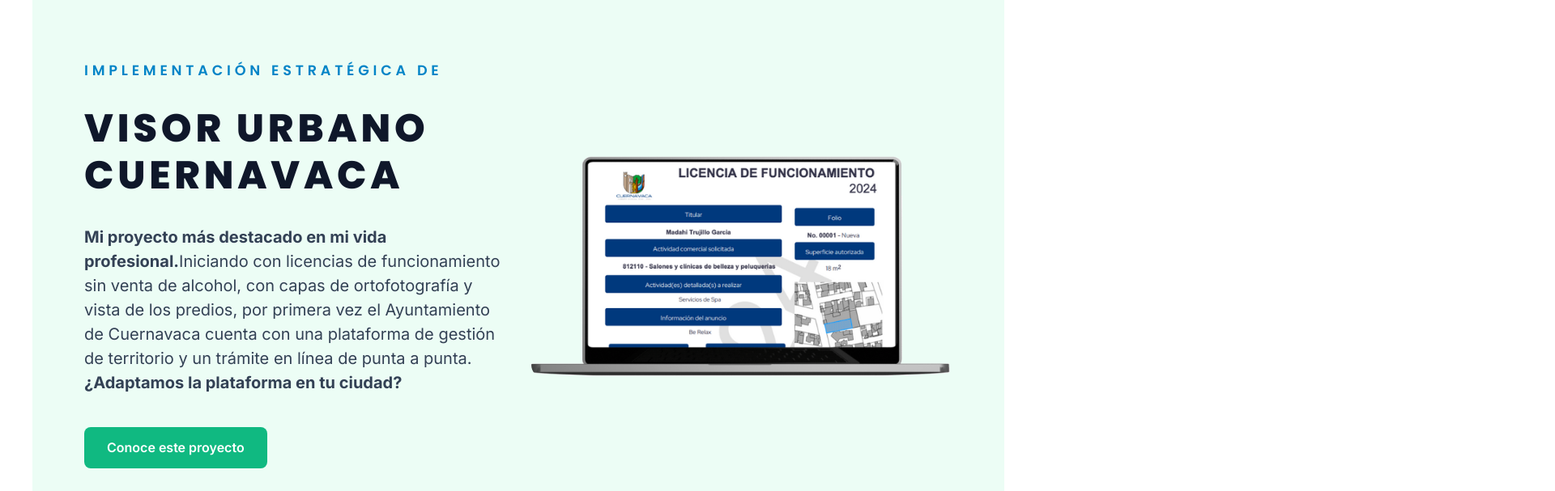
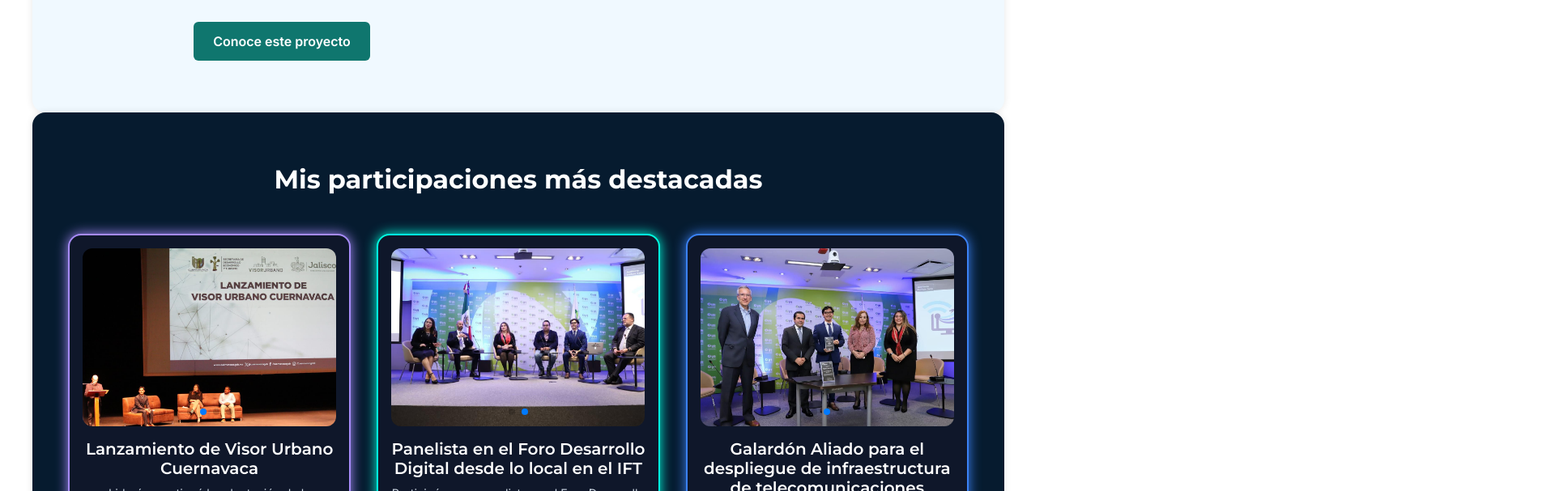
Before and after one commit to FerDeGante/De-Gante, a Next.js app: page / in a window 1280 px wide. Shown: the part 1349-1956 px from the top of the page at 81% size, 1920 px wide, since content can reach past the window. Built offline with nearby package versions, Linux system fonts and the light colour scheme.

Commit message:
corregí css

```diff
--- a/src/app/globals.css
+++ b/src/app/globals.css
@@ -1,95 +1,83 @@
+@import url('https://fonts.googleapis.com/css2?family=Inter:wght@400;500;600&family=Montserrat:wght@600;700;800&family=Poppins:wght@500;600;700;800&display=swap');
+
 :root {
-  --primary-color: #0b1c2c;
+  --primary-color: #061b2f;
   --accent-color: #4cbbdb;
   --secondary-color: #66F0D1;
   --text-color: #02113a;
+  --background-color: #f8fafc;
+   --primary-font: 'Inter', sans-serif;
+  --heading-font: 'Montserrat', sans-serif;
 }
 
 body {
   font-family: 'Inter', sans-serif;
+  margin: 0;
+  padding: 0;
+  box-sizing: border-box;
 }
-
 
 h1, h2, h3, h4, h5, h6, .hero-title, .projects-title, .services-title, .contact-title {
   font-family: 'Poppins', sans-serif;
 }
 
+/* === LAYOUT GENERAL === */
+section {
+  padding: 4rem 2rem;
+  max-width: 1200px;
+  margin: 0 auto;
+}
+
+img {
+  display: block;
+  max-width: 100%;
+  height: auto;
+  border-radius: 1rem;
+}
+
 /* === HERO SECTION === */
 .hero {
   display: flex;
-  flex-wrap: wrap-reverse;
-  justify-content: center;
+  justify-content: space-between;
+  align-items: center;
   gap: 2rem;
-  padding: 2rem clamp(1rem, 5vw, 3rem);
+  padding: 5rem 2rem;
   background-color: #ffffff;
   color: var(--text-color);
 }
 
 .hero-left {
-  max-width: 600px;
+  flex: 1;
   display: flex;
   flex-direction: column;
   gap: 1.5rem;
 }
 
-.hero-logo-block {
-   display: flex;
-  align-items: center;
-  gap: 1rem;
-  margin-bottom: 2rem;
+.hero-title {
+  font-size: clamp(2rem, 5vw, 3rem);
+  font-weight: 800;
+  line-height: 1.2;
+  color: var(--text-color);
 }
-
-.hero-name-group {
-   display: flex;
-  flex-direction: column;
-  align-items: flex-start;
-}
-.hero-slogan {
-    font-size: 0.9rem;
-  font-weight: 500;
-  color: var(--accent-color);
-  margin-top: 0.25rem;
-  letter-spacing: 0.5px;
-  text-transform: uppercase;
-}
-
-.hero-name {
-  font-size: 1.25rem;
-  font-weight: 700;
-  letter-spacing: 0.5px;
-  color: #222222;
-}
-
-.hero-name span {
-  color: var(--accent-color);
-}
-
-.hero-title {
-font-size: clamp(1.5rem, 4vw, 2.5rem);
-  font-weight: 800;
-  line-height: 1.3;
-}
-
-.text-accent {
+.hero-title span {
   color: var(--accent-color);
 }
 
 .hero-description {
-  font-size: clamp(1rem, 2.5vw, 1.1rem);
+  font-size: 1.1rem;
+  color: #333;
   line-height: 1.6;
-  font-size: 1.1rem;
-  color: #222222;
 }
 
 .hero-cta {
   background-color: var(--secondary-color);
   color: #00332C;
   padding: 0.75rem 1.5rem;
+  font-weight: 600;
   text-decoration: none;
-  font-weight: 600;
   border-radius: 6px;
+  transition: transform 0.2s ease;
   width: fit-content;
-  transition: transform 0.2s ease;
 }
 
 .hero-cta:hover {
@@ -97,175 +85,174 @@
 }
 
 .hero-right {
-  flex-shrink: 0;
-  margin-top: 2rem;
+  flex: 1;
+  display: flex;
+  justify-content: center;
 }
 
 .hero-photo {
- border-radius: 1rem;
-  max-width: 650px;
+  max-width: 480px;
   height: auto;
-  object-fit: cover;
 }
 
-/* === STRATEGIC IMPLEMENTATION SECTION === */
-
-.strategic {
+/* === STRATEGIC SECTION === */
+.strategic-section {
   display: flex;
   justify-content: space-between;
   align-items: center;
-  padding: 5rem 4rem;
-  background-color: #ecfdf5; /* tono verde menta suave */
-  flex-wrap: wrap;
   gap: 2rem;
-  overflow-x: hidden; /* ✅ evita scroll horizontal */
-  max-width: 1200px;
-  margin: 0 auto;
+  padding: 4rem 2rem;
+  background-color: #f0f9ff;
+  border-radius: 1rem;
+  box-shadow: 0 0 10px rgba(0, 0, 0, 0.1);
 }
 
 .strategic-left {
-  flex: 1 1 300px;
-  max-width: 600px;
-  display: flex;
-  flex-direction: column;
-  gap: 1.5rem;
-  color: #122758;
+  flex: 1;
+  align-items: flex-start;
+  text-align: left;
 }
 
-.strategic-label {
-  font-size: 1.1rem;
-  font-weight: 600;
-  color: #0284c7;
-  text-transform: uppercase;
-  letter-spacing: 0.3rem;
+.strategic-right {
+  flex: 1;
+  justify-content: flex-end;
+}
+
+@media (max-width: 900px) {
+  .strategic-section {
+    flex-direction: column;
+    text-align: center;
+  }
+  .strategic-left,
+  .strategic-right {
+    align-items: center;
+    text-align: center;
+    justify-content: center;
+  }
 }
 
 .strategic-title {
+  font-family: var(--heading-font);
   font-size: 3rem;
   font-weight: 800;
   color: #0f172a;
   letter-spacing: 0.3rem;
 }
+.strategic-label {
+  font-size: 1.5rem;
+  font-weight: 600;
+  color: var(--accent-color);
 
-.strategic-subtitle {
-  font-size: 1.25rem;
-  font-weight: 400;
-  color: #334155;
 }
 
-.strategic-button {
-  background-color: #10b981;
-  color: white;
-  padding: 0.85rem 1.75rem;
-  font-weight: 600;
-  font-size: 1rem;
-  text-decoration: none;
-  border-radius: 8px;
-  width: fit-content;
-  transition: all 0.25s ease;
+.strategic-description {
+  font-size: 1.2rem;
+  color: #334155;
+  margin-top: 1rem;
 }
 
-.strategic-button:hover {
-  background-color: #059669;
+.strategic-left {
+  display: flex;
+  flex-direction: column;
+  align-items: center;
+  gap: 1.5rem;
 }
-
-
 .strategic-right {
-  flex: 1 1 300px;
   display: flex;
   justify-content: center;
   align-items: center;
-  width: 100%;
 }
-
-.strategic-mockup {
-  width: 100%;
-  max-width: 600px;
+.strategic-img {
+  max-width: 100%;
   height: auto;
   border-radius: 1rem;
-  object-fit: contain;
 }
-
-.projects-section {
-  padding: 2rem;
-}
-
-.projects-section h2 {
-  text-align: center;
-  font-size: 2rem;
-  font-weight: 700;
-  margin-bottom: 2rem;
-}
-
-.project-card {
-  background: rgba(255, 255, 255, 0.05);
-  border-radius: 0.5rem;
-  padding: 1rem;
-  transition: transform 0.3s ease;
-  overflow: hidden;
-  text-decoration: none;
-  color: inherit;
-}
-
-.project-card:hover {
+.strategic-button:hover {
+  background-color: #00ffe0;
   transform: scale(1.05);
 }
 
-.project-card h3 {
-  margin-top: 1rem;
-  font-size: 1.125rem;
+.services-section {
+  background-color: var(--primary-color);
+  text-align: center;
+  border-radius: 1rem;
+  padding: 4rem 2rem;
+  margin-bottom: 2rem;
+}
+.strategic-button {
+  background-color: #0f766e;
+  color: white;
+  padding: 0.75rem 1.5rem;
   font-weight: 600;
-  color: white;
+  text-decoration: none;
+  border-radius: 6px;
+  transition: background-color 0.2s ease, transform 0.2s ease;
 }
 
-.project-image-container {
-  position: relative;
-  width: 100%;
-  height: 192px; /* h-48 */
-  border-radius: 0.5rem;
-  overflow: hidden;
+/* === COMMON SECTION HEADINGS === */
+.participations-title,
+.contact-title {
+  font-size: 2rem;
+  font-weight: 800;
+  margin-bottom: 2.5rem;
+  color: #0f172a;
+  text-align: center;
 }
 
 /* === PARTICIPATIONS SECTION === */
-
 .participations-section {
   padding: 4rem 2rem;
-  background-color: var(--primary-color);
+  background-color: var(--primary-color)  ;
+  text-align: center;
+  border-radius: 1rem;
+  box-shadow: 0 0 10px rgba(0, 0, 0, 0.1);
   color: white;
-  text-align: center;
+  font-family: var(--primary-font);
+  margin-bottom: 2rem;
+  display: flex;
+  flex-direction: column;
+  align-items: center;
+  justify-content: center;
+  gap: 2rem;
+  max-width: 1200px;
 }
-
 .participations-title {
   font-size: 2rem;
   font-weight: 700;
+  font-family: var(--heading-font);
+  color: white;
   margin-bottom: 3rem;
 }
 
 .participations-grid {
   display: grid;
   gap: 2rem;
-  grid-template-columns: repeat(auto-fill, minmax(280px, 1fr));
+  grid-template-columns: repeat(auto-fit, minmax(280px, 1fr));
   justify-content: center;
   max-width: 1200px;
   margin: 0 auto;
 }
 
+
 .participation-card {
-  background-color: #0e0e0e;
+  background-color: #0f172a;
   border-radius: 1rem;
   padding: 1rem;
   text-align: center;
   transition: transform 0.3s ease;
+  overflow: hidden;
+  color: white;
 }
 
 .participation-card:hover {
-  transform: scale(1.05);
+  transform: scale(1.03);
 }
 
 .participation-img {
   height: 220px;
   object-fit: cover;
   width: 100%;
+  border-radius: 0.75rem;
 }
 
 .participation-title {
@@ -273,7 +260,9 @@
   font-size: 1.25rem;
   font-weight: 600;
   color: white;
+  font-family: var(--heading-font);
 }
+
 
 .participation-description {
   font-size: 0.9rem;
@@ -281,121 +270,70 @@
   color: #cbd5e1;
 }
 
-/* === GLOW NEÓN === */
-
-.glow-cyan {
-  border: 2px solid #00ffe0;
-  box-shadow: 0 0 15px #00ffe0;
+/* === PROJECTS SECTION === */
+.projects-title {
+  font-size: 2rem;
+  font-weight: 700;
+  font-family: var(--heading-font);
+  color: #ecfdf5;
+  margin-bottom: 3rem;
 }
-
-.glow-teal {
-  border: 2px solid #2dd4bf;
-  box-shadow: 0 0 15px #2dd4bf;
-}
-
-.glow-purple {
-  border: 2px solid #a78bfa;
-  box-shadow: 0 0 15px #a78bfa;
-}
-
-.glow-pink {
-  border: 2px solid #f472b6;
-  box-shadow: 0 0 15px #f472b6;
-}
-.glow-blue {
-  border: 2px solid #3b82f6;
-  box-shadow: 0 0 15px #3b82f6;
-}
-.glow-orange {
-  border: 2px solid #f97316;
-  box-shadow: 0 0 15px #f97316;
-}
-
-/* === PROJECTS SECTION === */
-
 .projects-section {
   padding: 4rem 2rem;
   background-color: var(--primary-color);
   color: white;
   text-align: center;
+  box-shadow: 0 0 10px rgba(0, 0, 0, 0.1);
+  border-radius: 1rem;
+  margin-bottom: 2rem;
 }
-
-.projects-title {
-  font-size: 2rem;
-  font-weight: 700;
-  margin-bottom: 3rem;
-}
-
 .projects-grid {
   display: grid;
   gap: 2rem;
-  grid-template-columns: repeat(auto-fill, minmax(260px, 1fr));
+  grid-template-columns: repeat(auto-fit, minmax(280px, 1fr));
   justify-content: center;
   max-width: 1200px;
   margin: 0 auto;
 }
-
 .project-card {
-  background-color: #0e0e0e;
   border-radius: 1rem;
   padding: 1rem;
   text-align: center;
   transition: transform 0.3s ease;
-  text-decoration: none;
+  overflow: hidden;
+  color: white;
 }
 
 .project-card:hover {
-  transform: scale(1.05);
+  transform: scale(1.03);
 }
 
-.project-img {
-  width: 100%;
-  height: auto;
-  border-radius: 0.75rem;
-  object-fit: cover;
-}
 
-.project-label {
-  margin-top: 1rem;
-  font-size: 1.1rem;
-  font-weight: 600;
-  color: white;
-}
 /* === SERVICES SECTION === */
-
-.services-section {
-  background-color: var(--primary-color);
-  color: white;
-  padding: 4rem 2rem;
-  text-align: center;
-}
-
 .services-title {
   font-size: 2rem;
   font-weight: 700;
-  margin-bottom: 2.5rem;
+  font-family: var(--heading-font);
+  color: #ecfdf5;
+  margin-bottom: 3rem;
 }
 
 .services-grid {
   display: grid;
   grid-template-columns: repeat(auto-fit, minmax(220px, 1fr));
   gap: 2rem;
-  justify-content: center;
-  max-width: 1200px;
-  margin: 0 auto;
 }
 
 .service-card {
-  border: 2px solid #1f2937;
-  box-shadow: 0 0 15px #0891b2;
+  background-color: #0f172a;
   border-radius: 1rem;
   padding: 1rem;
+  box-shadow: 0 0 15px #0891b2;
   transition: transform 0.3s ease;
-  background-color: #0f172a;
 }
 
 .service-card:hover {
-  transform: scale(1.05);
+  transform: scale(1.03);
 }
 
 .service-img {
@@ -408,112 +346,32 @@
   margin-top: 1rem;
   font-size: 1.1rem;
   font-weight: 600;
+  color: white;
 }
 
-/* === CONTACT FORM === */
-.contact-section {
-  padding: 5rem 2rem;
-  background-color: #f1f5f9;
-  text-align: center;
-}
-.contact-title {
-  font-size: 2.25rem;
-  font-weight: 800;
-  margin-bottom: 2.5rem;
-  color: #0f172a;
-}
-
-.contact-form {
-  max-width: 500px;
-  margin: 0 auto;
-  display: flex;
-  flex-direction: column;
-  gap: 1.25rem;
-}
-
-.contact-form .form-control {
-  border-radius: 0.75rem;
-  padding: 1rem 1rem;
-  font-size: 1rem;
-  border: 1px solid #cbd5e1;
-  background-color: white;
-  color: #0f172a;
-  width: 100%;
-  box-sizing: border-box;
-}
-
-.contact-form .form-control:focus {
-  border-color: #0f766e;
-  box-shadow: 0 0 0 0.25rem rgba(16, 185, 129, 0.25);
-}
-
-.contact-button {
-  align-self: center;
-  background-color: #0f766e;
-  border: none;
-  font-weight: 600;
-  padding: 0.85rem 2rem;
-  font-size: 1rem;
-  border-radius: 0.6rem;
-  transition: background-color 0.2s ease;
-}
-
-.contact-button:hover {
-  background-color: #0d9488;
-}
-
-/* === FOOTER === */
-.footer {
-  padding: 2rem;
-  text-align: center;
-  background: #0B1C2C;
-  border-top: 1px solid rgba(255, 255, 255, 0.1);
-  color: #aaa;
-  font-size: 0.875rem;
-}
-
-.whatsapp-float {
-  position: fixed;
-  bottom: 1.5rem;
-  right: 1.5rem;
-  background-color: #25D366;
-  color: white;
-  padding: 0.75rem;
-  border-radius: 50%;
-  z-index: 9999;
-  box-shadow: 0 0 15px rgba(0, 0, 0, 0.3);
-  transition: transform 0.2s ease;
-}
-
-.whatsapp-float:hover {
-  transform: scale(1.1);
-  background-color: #1ebe5d;
-}
-
-.whatsapp-icon {
-  width: 40px;
-  height: 40px;
-}
-
+/* === OPEN SOURCE SECTION === */
 .opensource-section {
   padding: 4rem 2rem;
   background-color: var(--primary-color);
   color: white;
   text-align: center;
+  border-radius: 1rem;
+  box-shadow: 0 0 10px rgba(0, 0, 0, 0.1);
 }
 
 .opensource-title {
   font-size: 2rem;
   font-weight: 700;
+  font-family: var(--heading-font);
   margin-bottom: 2.5rem;
+  color: white;
 }
 
 .opensource-grid {
-  display: flex;
+  display: grid;
+  gap: 2rem;
+  grid-template-columns: repeat(auto-fit, minmax(280px, 1fr));
   justify-content: center;
-  align-items: stretch;
-  gap: 2rem;
-  flex-wrap: wrap;
   max-width: 1200px;
   margin: 0 auto;
 }
@@ -524,6 +382,9 @@
   border-radius: 1rem;
   transition: transform 0.3s ease;
   max-width: 280px;
+  text-align: center;
+  box-shadow: 0 0 10px rgba(0, 0, 0, 0.1);
+  color: white;
 }
 
 .opensource-card:hover {
@@ -542,154 +403,161 @@
   margin-top: 1rem;
   font-size: 1.1rem;
   font-weight: 600;
+  font-family: var(--heading-font);
 }
 
-/* =======================
-   🌐 MEDIA QUERIES
-   ======================= */
+/* === GLOW NEÓN === */
+.glow-cyan {
+  border: 2px solid #00ffe0;
+  box-shadow: 0 0 15px #00ffe0;
+}
+.glow-teal {
+  border: 2px solid #2dd4bf;
+  box-shadow: 0 0 15px #2dd4bf;
+}
+.glow-purple {
+  border: 2px solid #a78bfa;
+  box-shadow: 0 0 15px #a78bfa;
+}
+.glow-pink {
+  border: 2px solid #f472b6;
+  box-shadow: 0 0 15px #f472b6;
+}
+.glow-blue {
+  border: 2px solid #3b82f6;
+  box-shadow: 0 0 15px #3b82f6;
+}
+.glow-orange {
+  border: 2px solid #f97316;
+  box-shadow: 0 0 15px #f97316;
+}
 
-/* === TABLETS (≤ 1024px) === */
+/* === CONTACT SECTION === */
+.contact-section {
+  padding: 5rem 2rem;
+  background-color: #f1f5f9;
+  text-align: center;
+}
+
+.contact-form {
+  max-width: 500px;
+  margin: 0 auto;
+  display: flex;
+  flex-direction: column;
+  gap: 1.25rem;
+}
+
+.contact-form .form-control {
+  border-radius: 0.75rem;
+  padding: 1rem;
+  font-size: 1rem;
+  border: 1px solid #cbd5e1;
+  background-color: white;
+  color: #0f172a;
+}
+
+.contact-button {
+  background-color: #0f766e;
+  font-weight: 600;
+  padding: 0.85rem 2rem;
+  font-size: 1rem;
+  border-radius: 0.6rem;
+  border: none;
+  transition: background-color 0.2s ease;
+}
+
+.contact-button:hover {
+  background-color: #0d9488;
+}
+
+/* === FOOTER === */
+.footer {
+  padding: 2rem;
+  text-align: center;
+  background: #0B1C2C;
+  border-top: 1px solid rgba(255, 255, 255, 0.1);
+  color: #aaa;
+  font-size: 0.875rem;
+}
+
+/* === WHATSAPP FLOAT === */
+.whatsapp-float {
+  position: fixed;
+  bottom: 1.5rem;
+  right: 1.5rem;
+  background-color: #25D366;
+  padding: 0.75rem;
+  border-radius: 50%;
+  z-index: 9999;
+  transition: transform 0.2s ease;
+
+}
+
+.whatsapp-float:hover {
+  transform: scale(1.1);
+}
+
+.whatsapp-icon {
+  width: 40px;
+  height: 40px;
+  display: flex;
+  align-items: center;
+  justify-content: center;
+  color: white;
+}
+
+/* === MEDIA QUERIES === */
 @media (max-width: 1024px) {
   .hero {
     flex-direction: column;
     text-align: center;
-    padding: 2rem 1.5rem;
   }
 
   .hero-left {
     align-items: center;
   }
 
+  .hero-right {
+    justify-content: center;
+  }
+
+  .hero-photo {
+    width: 80%;
+  }
+
+  .participations-grid,
+  .services-grid {
+    grid-template-columns: repeat(auto-fit, minmax(250px, 1fr));
+    padding: 0 1rem;
+    grid-gap: 1.5rem;
+  }
+  .participation-card,
+  .service-card {
+    padding: 1.5rem;
+  }
+}
+
+@media (max-width: 768px) {
+  .hero-photo {
+    max-width: 320px;
+  }
+
+  .participations-grid,
+  .services-grid {
+    grid-template-columns: 1fr;
+  }
+}
+
+@media (max-width: 480px) {
   .hero-title {
-    font-size: 1.8rem;
+    font-size: 1.5rem;
   }
 
   .hero-description {
     font-size: 1rem;
   }
 
-  .hero-photo {
-    width: 80%;
-    height: auto;
-    margin-top: 2rem;
-  }
-
-  .strategic {
-    flex-direction: column;
-    padding: 3rem 2rem;
-    text-align: center;
-  }
-
-  .strategic-left {
-    align-items: center;
-  }
-
-  .strategic-mockup {
-    max-width: 100%;
+  .participation-img {
+    height: 180px;
   }
 }
-
-  .services-grid,
-  .participations-grid,
-  .opensource-grid {
-    grid-template-columns: 1fr 1fr;
-    gap: 1.5rem;
-  }
-
-  .contact-form form {
-    max-width: 90%;
-  }
-
-
-/* === MOBILE (≤ 768px) === */
-@media (max-width: 768px) {
-  .hero {
-    padding: 2rem 1rem;
-    flex-direction: column;
-  }
-
-  .hero-left {
-    align-items: center;
-  }
-
-  .hero-title {
-    font-size: 1.6rem;
-  }
-
-  .hero-description {
-    font-size: 0.95rem;
-  }
-
-  .hero-photo {
-  width: 100%;
-  max-width: 360px;
-  height: auto;
-  }
-.strategic {
-    padding: 2rem 1rem;
-  }
-
-  .strategic-title {
-    font-size: 2rem;
-  }
-
-  .strategic-subtitle {
-    font-size: 1.1rem;
-  }
-
-  .strategic-mockup {
-    width: 100%;
-    max-width: 100%;
-    height: auto;
-  }
-  .participations-grid,
-  .services-grid,
-  .opensource-grid {
-    display: flex;
-    flex-direction: column;
-    align-items: center;
-  }
-
-  .participation-card,
-  .service-card,
-  .opensource-card {
-    width: 90%;
-    max-width: 360px;
-  }
-
-  .contact-form form {
-    width: 100%;
-    padding: 1rem;
-  }
-
-  .contact-form input,
-  .contact-form textarea {
-    width: 100%;
-  }
-
-  .contact-form button {
-    width: 100%;
-  }
-}
-
-/* === SMALL MOBILE (≤ 480px) === */
-@media (max-width: 480px) {
-  .hero-title {
-    font-size: 1.4rem;
-  }
-  .hero-description {
-    font-size: 0.95rem;
-  }
-  .hero-photo {
-    max-width: 300px;
-
-  }
-
-  .participation-card {
-    padding: 1rem 0.5rem;
-  }
-
-  .projects-grid, .services-grid, .participations-grid {
-    grid-template-columns: 1fr !important;
-  }
-}
--- a/src/components/Participations.tsx
+++ b/src/components/Participations.tsx
@@ -60,6 +60,7 @@
 export default function Participations() {
   return (
     <section className="participations-section">
+      <div className="container">
       <h2 className="participations-title">Mis participaciones más destacadas</h2>
       <div className="participations-grid">
         {participations.map((item, i) => (
@@ -85,7 +86,10 @@
             <h3 className="participation-title">{item.title}</h3>
             <p className="participation-description">{item.description}</p>
           </div>
+
+
         ))}
+      </div>
       </div>
     </section>
   );
--- a/src/components/Services.tsx
+++ b/src/components/Services.tsx
@@ -23,6 +23,7 @@
 export default function Services() {
   return (
     <section className="services-section">
+        <div className="container">
       <h2 className="services-title">¿Qué puedo crear?</h2>
       <div className="services-grid">
         {services.map((item, i) => (
@@ -38,6 +39,7 @@
           </div>
         ))}
       </div>
+      </div>
     </section>
   );
 }
--- a/src/components/Strategic.tsx
+++ b/src/components/Strategic.tsx
@@ -3,7 +3,7 @@
 
 export default function Strategic() {
   return (
-    <section className="strategic">
+    <section className="strategic-section">
       <div className="strategic-left">
         <h2 className="strategic-label">IMPLEMENTACIÓN ESTRATÉGICA DE</h2>
         <h3 className="strategic-title">VISOR URBANO CUERNAVACA</h3>
```
